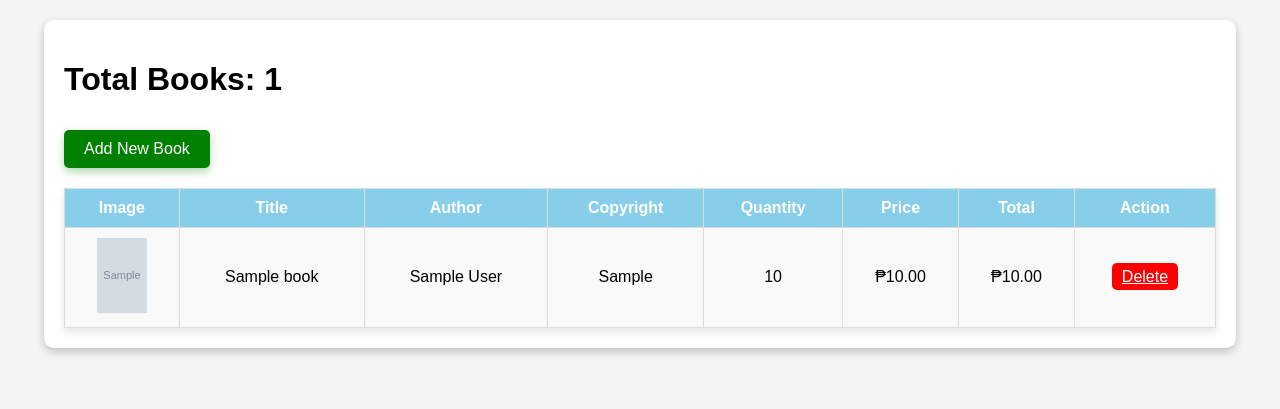
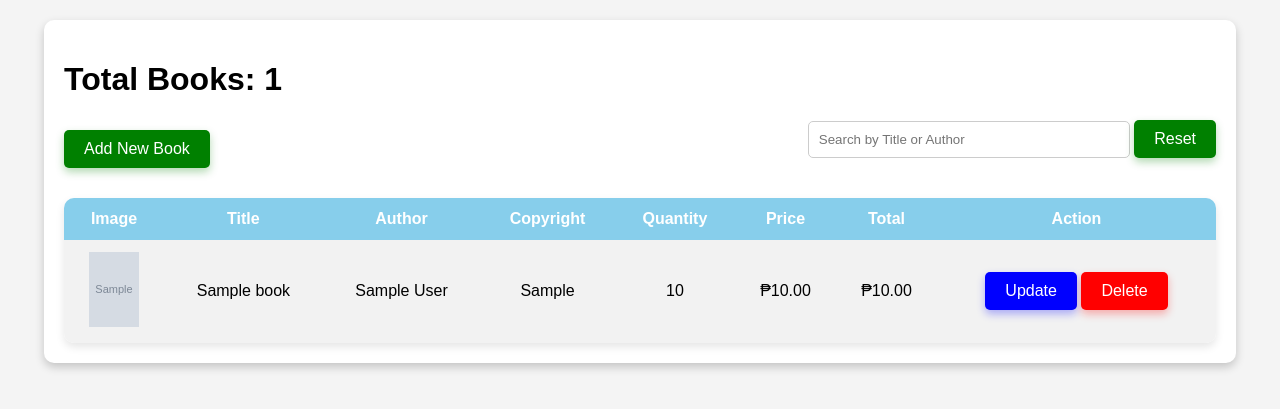
Before and after one commit to Jundel-Malazarte/Read-Scape-Books, a PHP site: page /admin/total_books.php in a window 1280 px wide. Shown: the part 60-469 px from the top of the page. Run offline with PHP 8.4, Linux system fonts and the light colour scheme; a user stored in the database is signed in; data comes from the database, SQL or seed files in the repository; tables that the repository leaves empty or names only in its code hold one stand-in row (values such as "Sample post"); grey boxes marked "Sample" are stand-in pictures.

Commit message:
total users and total book up2s

```diff
--- a/admin/total_books.php
+++ b/admin/total_books.php
@@ -23,7 +23,6 @@ if ($row = mysqli_fetch_assoc($result)) {
     $lname = htmlspecialchars($row['lname']);
     $profile_image = $row['profile_image'];
 
-    // Ensure correct path to the image
     $default_image = '../uploads/default.jpg';
     if (empty($profile_image) || !file_exists("../uploads/" . $profile_image)) {
         $profile_image = $default_image;
@@ -38,12 +37,28 @@ if ($row = mysqli_fetch_assoc($result)) {
 
 mysqli_stmt_close($stmt);
 
+// Handle search input
+$search = isset($_GET['search']) ? trim($_GET['search']) : '';
+
+$query = "SELECT isbn, title, book_image, author, copyright, qty, price, total FROM books";
+if (!empty($search)) {
+    $query .= " WHERE title LIKE ? OR author LIKE ?";
+}
+
+$stmt = mysqli_prepare($conn, $query);
+
+if (!empty($search)) {
+    $search_param = "%$search%";
+    mysqli_stmt_bind_param($stmt, "ss", $search_param, $search_param);
+}
+
+mysqli_stmt_execute($stmt);
+$books_query = mysqli_stmt_get_result($stmt);
+
 // Fetch total books count
 $total_books_query = mysqli_query($conn, "SELECT COUNT(*) FROM books");
 $total_books = mysqli_fetch_row($total_books_query)[0];
 
-// Fetch all books' details
-$books_query = mysqli_query($conn, "SELECT isbn, title, book_image, author, copyright, qty, price, total FROM books");
 ?>
 
 <!DOCTYPE html>
@@ -110,33 +125,61 @@ $books_query = mysqli_query($conn, "SELECT isbn, title, book_image, author, copy
             text-align: left;
         }
 
+        .search-bar {
+            margin-bottom: 20px;
+            text-align: center;
+        }
+
+        .search-bar input {
+            width: 60%;
+            padding: 10px;
+            border: 1px solid #ccc;
+            border-radius: 5px;
+        }
+
+        .search-bar button {
+            padding: 10px 15px;
+            border: none;
+            background-color: blue;
+            color: white;
+            cursor: pointer;
+            border-radius: 5px;
+        }
+
+        .search-bar button:hover {
+            background-color: darkblue;
+        }
+
         table {
             width: 100%;
             border-collapse: collapse;
             margin-top: 20px;
             box-shadow: 0px 4px 8px rgba(0, 0, 0, 0.1);
+            border-radius: 10px;
+            overflow: hidden;
         }
 
         th,
         td {
-            border: 1px solid #ddd;
-            padding: 10px;
+            padding: 12px;
             text-align: center;
         }
 
         th {
             background-color: #87CEEB;
-            /* Baby blue */
             color: white;
+            font-weight: bold;
         }
 
         tbody tr:nth-child(odd) {
-            background-color: #f9f9f9;
+            background-color: #f2f2f2;
+            /* Light grey for striped rows */
         }
 
         tbody tr:nth-child(even) {
             background-color: #ffffff;
         }
+
 
         .book-img {
             width: 50px;
@@ -153,30 +196,62 @@ $books_query = mysqli_query($conn, "SELECT isbn, title, book_image, author, copy
             border-radius: 5px;
         }
 
+        .add-book-btn,
+        .update-btn,
+        .delete-btn {
+            display: inline-block;
+            color: white;
+            padding: 10px 20px;
+            border-radius: 5px;
+            text-decoration: none;
+            transition: background-color 0.3s ease;
+        }
+
         .add-book-btn {
-            display: inline-block;
-            /* Ensures padding and margin work correctly */
             background-color: green;
-            /* Green background */
-            color: white;
-            /* White text */
-            padding: 10px 20px;
-            /* Padding for the button */
-            border-radius: 5px;
-            /* Rounded corners */
-            text-decoration: none;
-            /* Remove underline from link */
             box-shadow: 0 4px 8px rgba(0, 128, 0, 0.3);
-            /* Box shadow effect */
-            transition: background-color 0.3s ease;
-            /* Smooth transition for hover effect */
-            margin-top: 10px;
-            /* Space between h1 and button */
         }
 
         .add-book-btn:hover {
             background-color: darkgreen;
-            /* Darker green on hover */
+        }
+
+        .update-btn {
+            background-color: blue;
+            box-shadow: 0 4px 8px rgba(0, 0, 255, 0.3);
+        }
+
+        .update-btn:hover {
+            background-color: darkblue;
+        }
+
+        .delete-btn {
+            background-color: red;
+            box-shadow: 0 4px 8px rgba(255, 0, 0, 0.3);
+        }
+
+        .delete-btn:hover {
+            background-color: darkred;
+        }
+
+        .search-container {
+            display: flex;
+            justify-content: space-between;
+            align-items: center;
+            margin-bottom: 20px;
+        }
+
+        .search-bar {
+            display: flex;
+            align-items: center;
+            gap: 10px;
+        }
+
+        .search-bar input {
+            width: 300px;
+            padding: 10px;
+            border: 1px solid #ccc;
+            border-radius: 5px;
         }
     </style>
 </head>
@@ -193,10 +268,20 @@ $books_query = mysqli_query($conn, "SELECT isbn, title, book_image, author, copy
         </div>
     </div>
 
-
     <div class="container">
         <h1>Total Books: <?php echo $total_books; ?></h1>
-        <a href="add_book.php" class="add-book-btn">Add New Book</a>
+
+        <div class="search-container">
+            <a href="add_book.php" class="add-book-btn">Add New Book</a>
+            <div class="search-bar">
+                <form method="GET">
+                    <input type="text" name="search" placeholder="Search by Title or Author" value="<?php echo htmlspecialchars($search); ?>">
+
+                    <a href="total_books.php" class="add-book-btn">Reset</a>
+                </form>
+            </div>
+        </div>
+
 
         <table>
             <thead>
@@ -212,24 +297,22 @@ $books_query = mysqli_query($conn, "SELECT isbn, title, book_image, author, copy
                 </tr>
             </thead>
             <tbody>
-                <?php
-                while ($row = mysqli_fetch_assoc($books_query)) {
-                    $book_image = !empty($row['book_image']) ? "../images/" . $row['book_image'] : "../images/default_book.png";
-
-                    echo "<tr>
-            <td><img src='$book_image' class='book-img' alt='Book Image'></td>
-            <td>{$row['title']}</td>
-            <td>{$row['author']}</td>
-            <td>{$row['copyright']}</td>
-            <td>{$row['qty']}</td>
-            <td>₱" . number_format($row['price'], 2) . "</td>
-            <td>₱" . number_format($row['total'], 2) . "</td>
-            <td><a href='../admin/delete_book.php?isbn={$row['isbn']}' class='delete-btn' onclick=\"return confirm('Are you sure you want to delete this book?');\">Delete</a></td>
-          </tr>";
-                }
-                ?>
+                <?php while ($row = mysqli_fetch_assoc($books_query)): ?>
+                    <tr>
+                        <td><img src="../images/<?php echo $row['book_image'] ?: 'default_book.png'; ?>" class="book-img"></td>
+                        <td><?php echo htmlspecialchars($row['title']); ?></td>
+                        <td><?php echo htmlspecialchars($row['author']); ?></td>
+                        <td><?php echo $row['copyright']; ?></td>
+                        <td><?php echo $row['qty']; ?></td>
+                        <td>₱<?php echo number_format($row['price'], 2); ?></td>
+                        <td>₱<?php echo number_format($row['total'], 2); ?></td>
+                        <td>
+                            <a href="../admin/edit_book.php?isbn=<?php echo $row['isbn']; ?>" class="update-btn">Update</a>
+                            <a href="../admin/delete_book.php?isbn=<?php echo $row['isbn']; ?>" class="delete-btn" onclick="return confirm('Are you sure you want to delete this book?');">Delete</a>
+                        </td>
+                    </tr>
+                <?php endwhile; ?>
             </tbody>
-
         </table>
     </div>
 
@@ -237,6 +320,4 @@ $books_query = mysqli_query($conn, "SELECT isbn, title, book_image, author, copy
 
 </html>
 
-<?php
-mysqli_close($conn);
-?>
+<?php mysqli_close($conn); ?>
```
Also changed, not shown: admin/admin_dashboard.php (+5 -5 lines), admin/edit_book.php (added, +142 -0 lines), admin/total_users.php (+28 -12 lines), images/1740032179_book2.jpg (added), images/book_icon.png (added).
